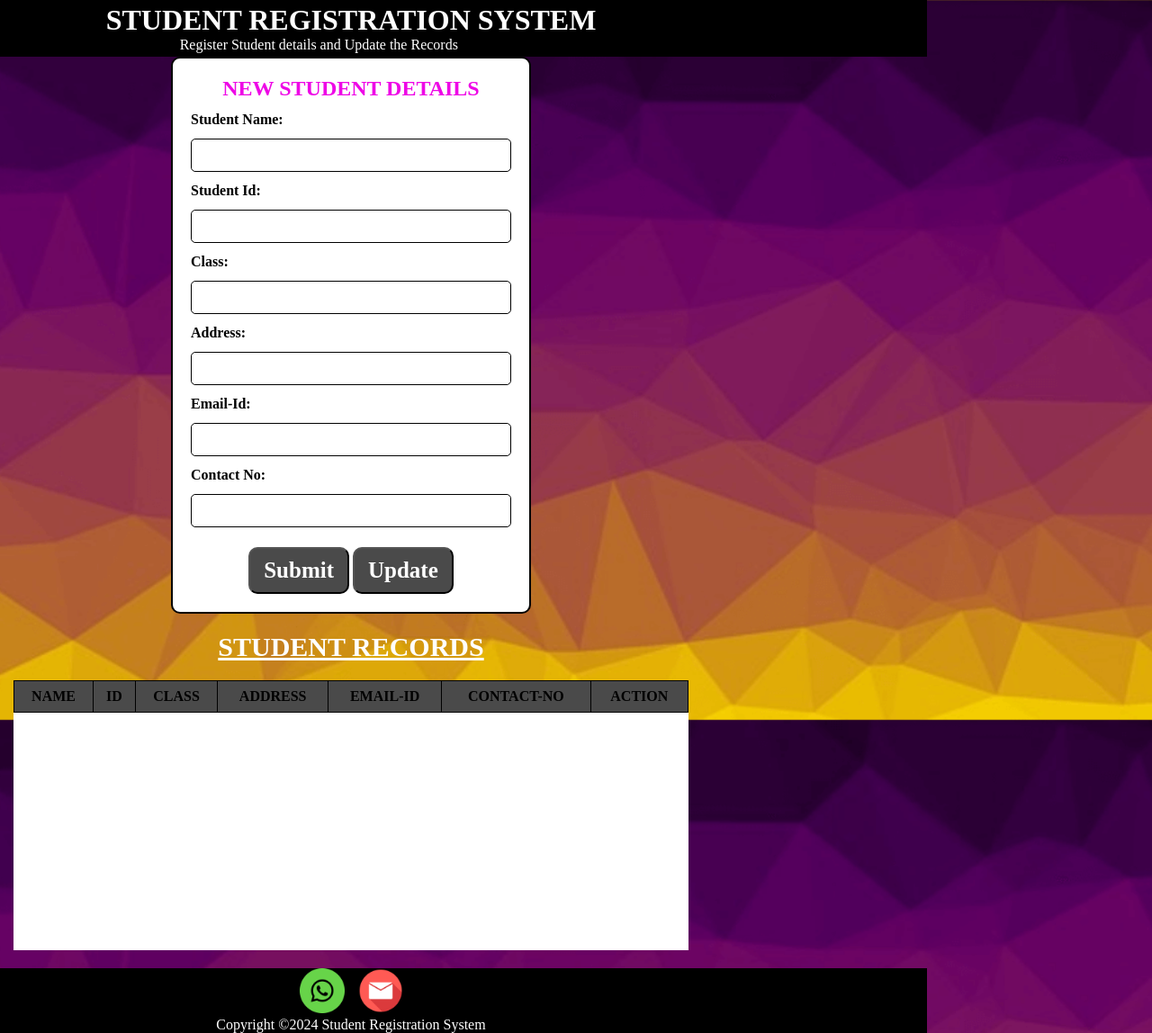
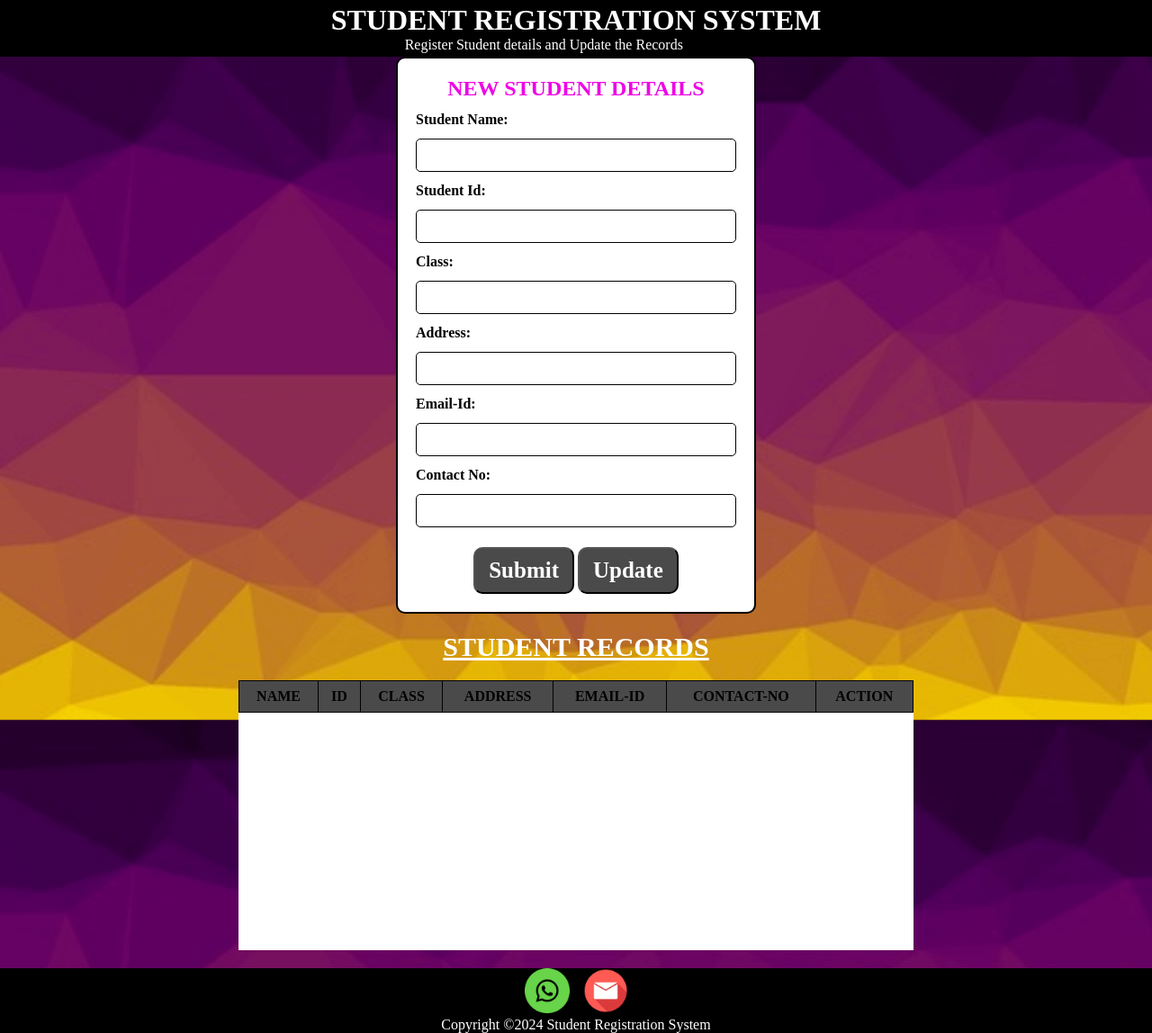
Before and after one commit to CMYTHILISREE/Student-Registration-System, a plain HTML site: page index.html in a window 1280 px wide. Shown: the whole page at 90% size. Drawn offline with Linux system fonts and the light colour scheme.

Commit message:
first commit

```diff
--- a/index.html
+++ b/index.html
@@ -86,7 +86,7 @@
    <a href="https://www.gmail.com" class="fa fa-gmail"><img src="./assets/gmail.png" alt="gmail" width="50px" height="50px"/></a>
    </div>
    </div>
-   <div>
+   <div id="copyright">
     <span>Copyright &copy2024 Student Registration System</span>
     </div>
 </footer>
--- a/style.css
+++ b/style.css
@@ -19,7 +19,7 @@ header {
     color: white;
     text-align: center;
     padding: 4px 0;
-    position: relative;
+
 }
 h1:hover{
     transform: scale(1.3);
@@ -144,7 +144,7 @@ td {
 
 th {
     background-color: #000000b5;
-    color:black
+    color:black;
 }
 /* footer Section */
 footer{
@@ -218,26 +218,9 @@ tr{
     overflow-y: scroll;
     overflow-x: scroll;
 }
-/* Media query Section */
-@media  only screen and (min-width: 1280px) {
-    .Record-Section{
-       position: relative;
-       right:250px;
-    }
-    #Registration-Section{
-        position: relative;
-        right:250px;
-    }
-    header{
-        position: relative;
-        right:250px;
-    }
-    footer{
-        position: relative;
-        right:250px;
-    }
+ /* Media query Section */
 
-}
+
 @media (max-width: 768px) {
 
     #container{
@@ -267,7 +250,6 @@ tr{
         padding: 20px;
         align-self: self-start;
         color: black;
-        border-radius: 10px;
+        border-radius: 10;
     }
-
 }
```
